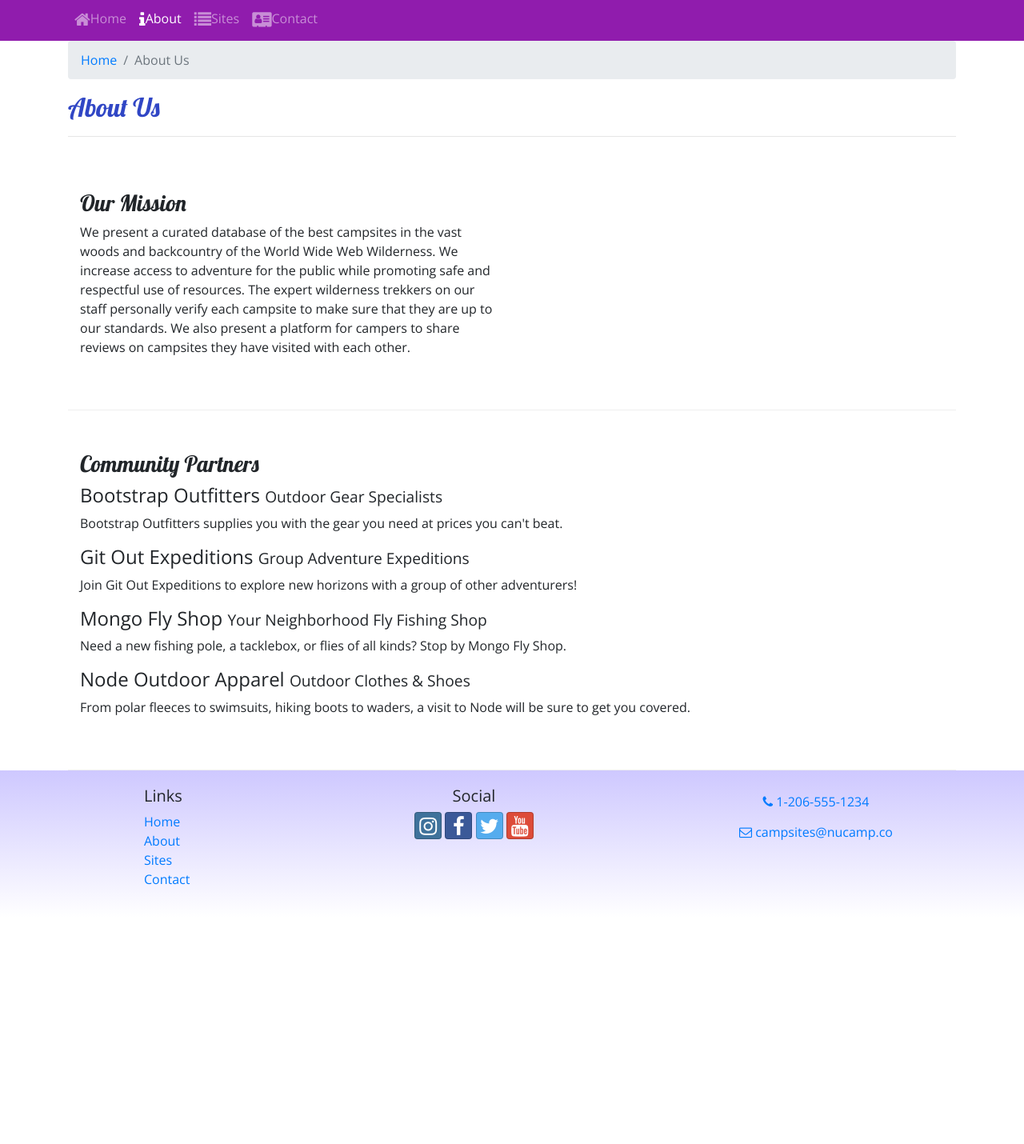
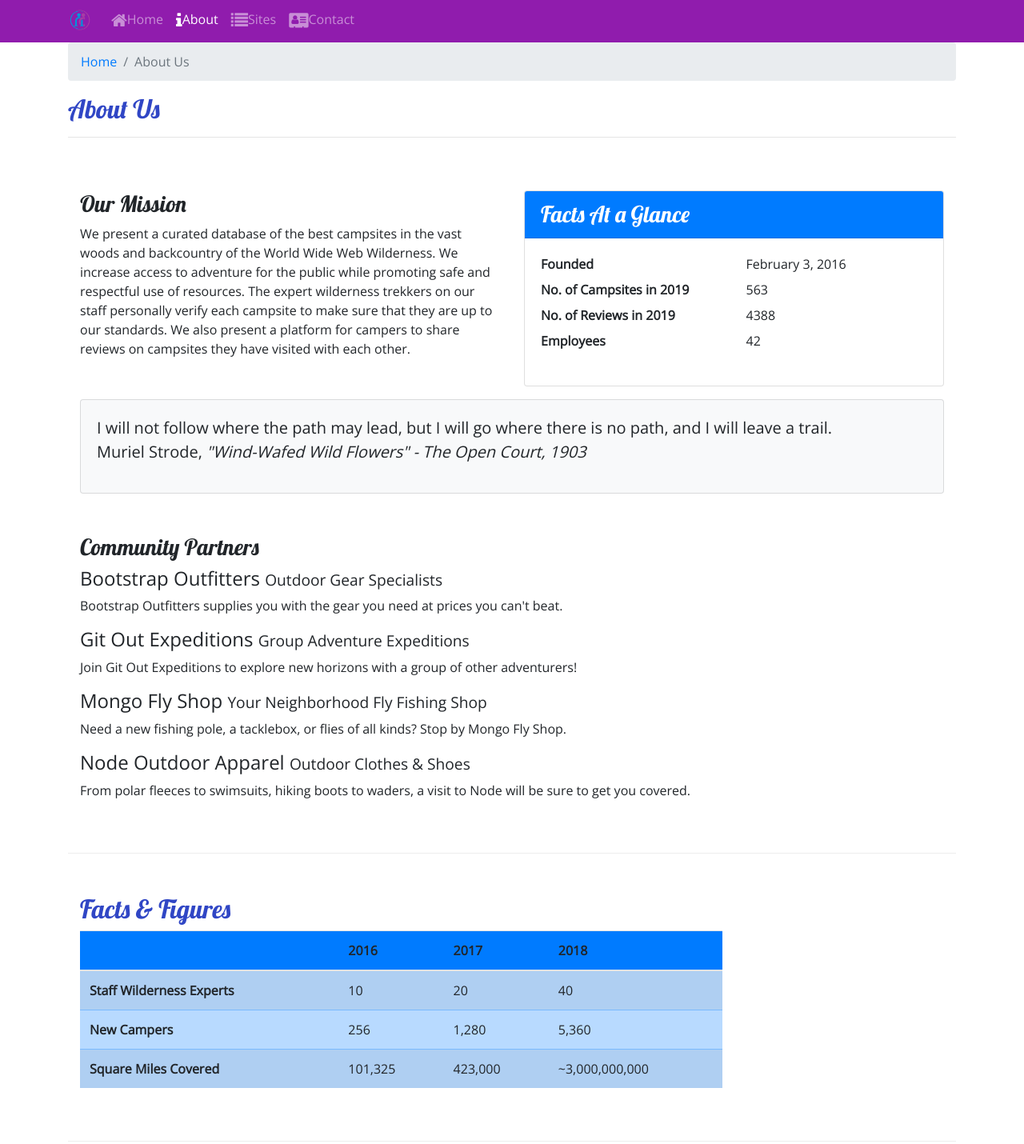
Before and after one commit to adibsob/My-First-Bootstrap-Project, a website: page aboutus.html in a window 1280 px wide. Shown: the part 167-1597 px from the top of the page at 80% size. Before the commit the page ends 1314 px from the top, so only its background shows below. Drawn offline with nearby package versions, Linux system fonts and the light colour scheme.

Commit message:
Tables and Medias

```diff
--- a/CSS/styles.css
+++ b/CSS/styles.css
@@ -16,7 +16,7 @@
     color: #CEC8FF;
 }
 
-footer {
+.site-footer {
     background-image: linear-gradient(#CEC8FF, white);
     padding: 20px 0;
 }
--- a/aboutus.html
+++ b/aboutus.html
@@ -21,6 +21,9 @@
     <header class="jumbotron jumbotron-fluid">
         <div class="container">
             <div class="row">
+                <div class="col-4 col-sm-3 col-md-2 align-self-center">
+                    <a href="index.html"><img src="img/logo.png" class="img-fluid" /></a>
+                </div>
                 <div class="col">
                     <h1>NuCamp</h1>
                     <h2>a better way to camp</h2>
@@ -31,7 +34,8 @@
 
     <nav class="navbar navbar-expand-sm navbar-dark sticky-top">
         <div class="container">
-            <button class="navbar-toggler ml-auto" type="button" data-toggl="collapse" data-target="#nucampNavbar">
+            <a class="navbar-brand" href="index.html"><img src="img/logo.png" height="30" width="30" /> </a>
+            <button class="navbar-toggler" type="button" data-toggle="collapse" data-target="#nucampNavbar">
                 <span class="navbar-toggler-icon"></span>
             </button>
             <div class="collapse navbar-collapse" id="nucampNavbar">
@@ -70,6 +74,32 @@
                         each campsite to make sure that they are up to our standards. We also present a platform for
                         campers to share reviews on campsites they have visited with each other.</p>
                 </div>
+                <div class="col-sm-6">
+                    <div class="card">
+                        <h3 class="card-header bg-primary text-white">Facts At a Glance</h3>
+                        <div class="card-body">
+                            <dl class="row">
+                                <dt class="col-6">Founded</dt>
+                                <dd class="col-6">February 3, 2016</dd>
+                                <dt class="col-6">No. of Campsites in 2019</dt>
+                                <dd class="col-6">563</dd>
+                                <dt class="col-6">No. of Reviews in 2019</dt>
+                                <dd class="col-6">4388</dd>
+                                <dt class="col-6">Employees</dt>
+                                <dd class="col-6">42</dd>
+                            </dl>
+                        </div>
+                    </div>
+                </div>
+                <div class="col">
+                    <div class="card bg-light mt-3">
+                        <blockquote class="blockquote card-body">
+                            <p class="mb-0">I will not follow where the path may lead, but I will go where there is no path, and I
+                                will leave a trail.</p>
+                            <footer class="blockqoute-footer">Muriel Strode,
+                                <cite title="Source title">"Wind-Wafed Wild Flowers" - The Open Court, 1903</cite>
+                            </footer>
+                        </blockquote>
                     </div>
                 </div>
 
@@ -78,24 +108,66 @@
                         <div class="col">
                             <h3>Community Partners</h3>
                             <h4>Bootstrap Outfitters <small>Outdoor Gear Specialists</small></h4>
-                    <p class="d-none d-sm-block">Bootstrap Outfitters supplies you with the gear you need at prices you
+                            <p class="d-none d-sm-block">Bootstrap Outfitters supplies you with the gear you need at
+                                prices you
                                 can't beat.</p>
                             <h4>Git Out Expeditions <small>Group Adventure Expeditions</small></h4>
-                    <p class="d-none d-sm-block">Join Git Out Expeditions to explore new horizons with a group of other
+                            <p class="d-none d-sm-block">Join Git Out Expeditions to explore new horizons with a group
+                                of other
                                 adventurers!</p>
                             <h4>Mongo Fly Shop <small>Your Neighborhood Fly Fishing Shop</small></h4>
-                    <p class="d-none d-sm-block">Need a new fishing pole, a tacklebox, or flies of all kinds? Stop by
+                            <p class="d-none d-sm-block">Need a new fishing pole, a tacklebox, or flies of all kinds?
+                                Stop by
                                 Mongo Fly Shop.</p>
                             <h4>Node Outdoor Apparel <small>Outdoor Clothes & Shoes</small></h4>
-                    <p class="d-none d-sm-block">From polar fleeces to swimsuits, hiking boots to waders, a visit to
+                            <p class="d-none d-sm-block">From polar fleeces to swimsuits, hiking boots to waders, a
+                                visit to
                                 Node will be sure to get you
                                 covered.</p>
+                        </div>
+                    </div>
+                    <div class="row row-content">
+                        <div class="col-sm-9">
+                            <h2>Facts &amp; Figures</h2>
+                            <div class="table-responsive">
+                                <table class="table table-striped">
+                                    <thead>
+                                        <tr class="bg-primary textr-light">
+                                            <th></th>
+                                            <th>2016</th>
+                                            <th>2017</th>
+                                            <th>2018</th>
+                                        </tr>
+                                    </thead>
+                                    <tbody class="table-primary">
+                                        <tr>
+                                            <th>Staff Wilderness Experts</th>
+                                            <td>10</td>
+                                            <td>20</td>
+                                            <td>40</td>
+                                        </tr>
+                                        <tr>
+                                            <th>New Campers</th>
+                                            <td>256</td>
+                                            <td>1,280</td>
+                                            <td>5,360</td>
+                                        </tr>
+                                        <tr>
+                                            <th>Square Miles Covered</th>
+                                            <td>101,325</td>
+                                            <td>423,000</td>
+                                            <td>~3,000,000,000</td>
+                                        </tr>
+
+                                    </tbody>
+                                </table>
+                            </div>
                         </div>
                     </div>
                 </div>
             </div>
 
-    <footer>
+            <footer class="site-footer">
                 <div class="container">
                     <div class="row">
                         <div class="col-4 col-sm-2 offset-1">
```
Also changed, not shown: contactus.html (+14 -6 lines), index.html (+16 -2 lines), img/bootstrap-thumb.png (added), img/breadcrumb-trail-thumb.jpg (added), img/breadcrumb-trail.jpg (added), img/chrome-river-thumb.jpg (added), img/chrome-river.jpg (added), img/logo.png (added), img/react-lake-thumb.jpg (added), img/react-lake.jpg (added). Lines whose indentation alone changed are shown as unchanged.
